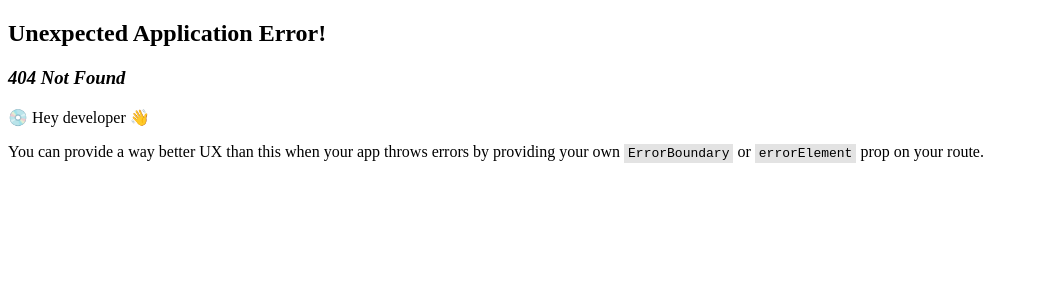
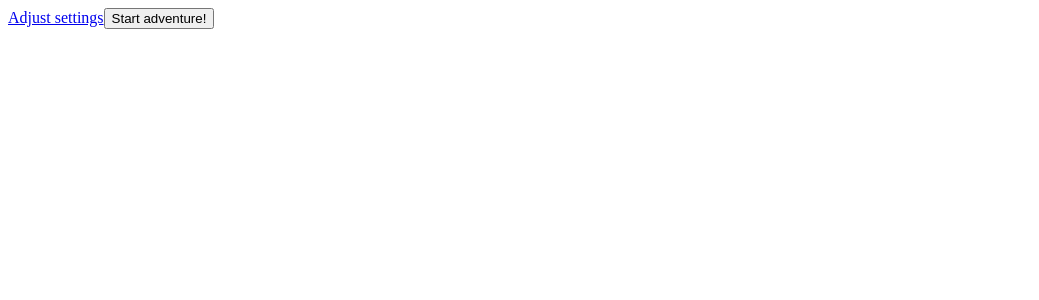
Before and after one commit to MDDemon42/tech-dungeon-game, a React (Create React App) app: page / in a window 1280 px wide. Before the commit this address had no page. Shown: the top 300 px of the page, without its empty margins (0-1039 px from the left). Built offline with nearby package versions, Linux system fonts and the light colour scheme.

Commit message:
feat: GamePage in a new tab

```diff
--- a/package.json
+++ b/package.json
@@ -6,6 +6,7 @@
     "@testing-library/jest-dom": "^5.16.5",
     "@testing-library/react": "^13.4.0",
     "@testing-library/user-event": "^13.5.0",
+    "@types/chrome": "^0.0.233",
     "@types/jest": "^27.5.2",
     "@types/node": "^16.18.24",
     "@types/react": "^18.0.38",
--- a/src/index.tsx
+++ b/src/index.tsx
@@ -1,30 +1,20 @@
 import React from 'react';
 import ReactDOM from 'react-dom/client';
-import {
-  createBrowserRouter,
-  RouterProvider
-} from "react-router-dom";
+import {HashRouter, Routes, Route} from "react-router-dom";
 
 import MainPage from './pages/MainPage';
 import SettingsPage from './pages/SettingsPage';
 import ErrorPage from './pages/ErrorPage';
-
-const router = createBrowserRouter([
-  {
-    path: "/index.html",
-    element: <MainPage />,
-    errorElement: <ErrorPage />,
-  },
-  {
-    path: "/index.html/settings",
-    element: <SettingsPage />
-  }
-]);
+import GamePage from './pages/GamePage';
 
 ReactDOM
   .createRoot(document.getElementById('root') as HTMLElement)
   .render(
-    <React.StrictMode>
-      <RouterProvider router={router} />
-    </React.StrictMode>
+    <HashRouter>
+      <Routes>
+        <Route path={'/'} element={<MainPage />} errorElement={<ErrorPage />}/>
+        <Route path={'/settings'} element={<SettingsPage />}/>
+        <Route path={'/game'} element={<GamePage />}/>
+      </Routes>
+    </HashRouter>
   );
--- /dev/null
+++ b/src/pages/GamePage.tsx
@@ -0,0 +1,9 @@
+function GamePage() {
+    return (
+        <div>
+            Game Page
+        </div>
+    )
+}
+
+export default GamePage
--- a/src/pages/MainPage.tsx
+++ b/src/pages/MainPage.tsx
@@ -1,12 +1,16 @@
 import { Link } from "react-router-dom";
 
 function MainPage() {
+    const startButtonListener = () => {
+        window.open('#/game');
+    }
+
     return (
         <div>
             <Link to={'settings'}>
                 Adjust settings
             </Link>
-            <button>
+            <button onClick={startButtonListener}>
                 Start adventure!
             </button>
         </div>
```
Also changed, not shown: 2 other files (tests, documents, lock files or other folders).
